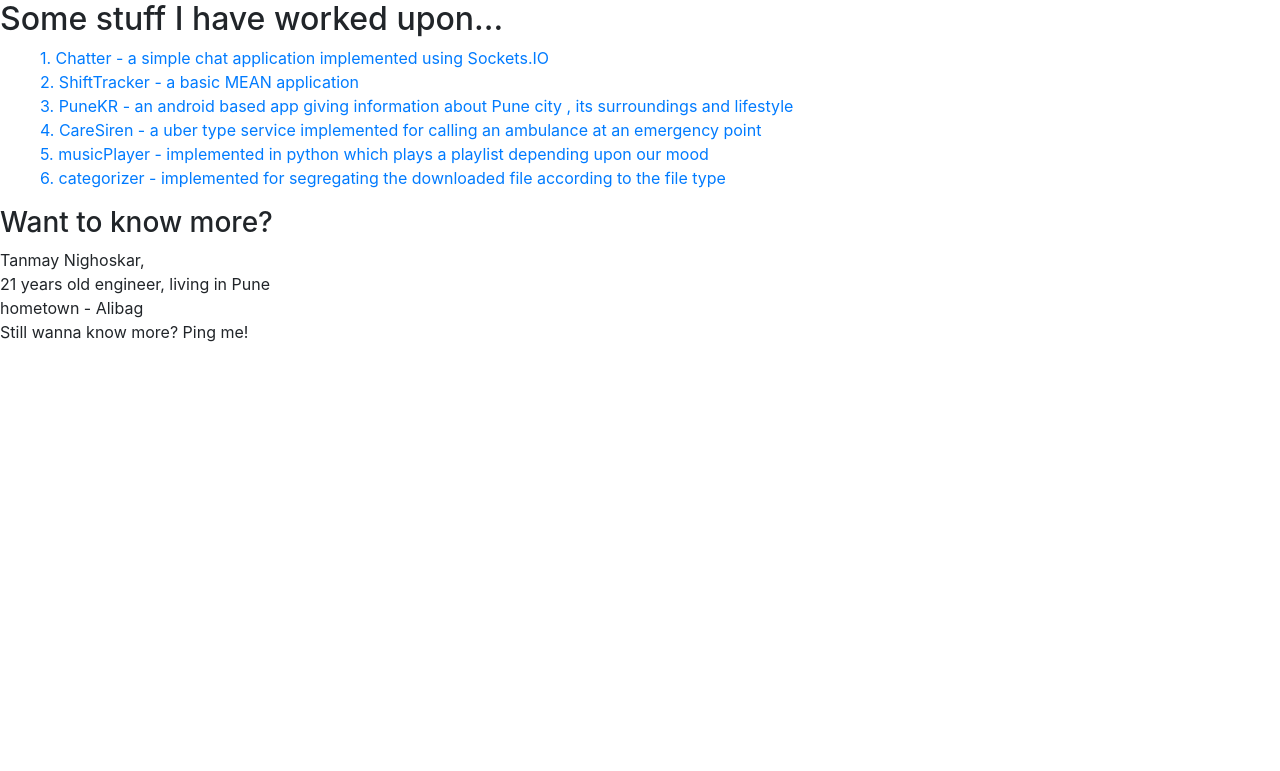
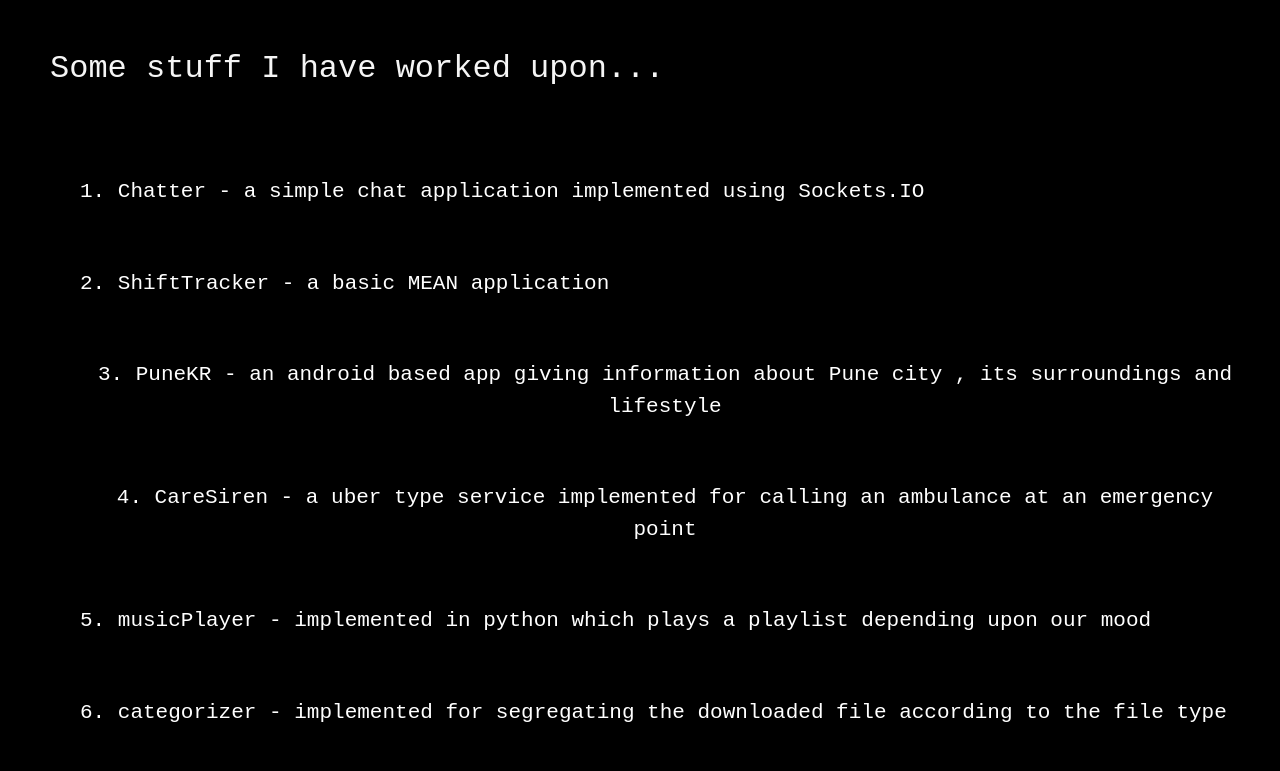
Before and after one commit to NoxZZ/NoxZZ.github.io, a plain HTML site: page info.html in a window 1280 px wide. Shown: the top 771 px of the page. Drawn offline with nearby package versions, Linux system fonts and the light colour scheme.

Commit message:
Add files via upload

```diff
--- a/info.html
+++ b/info.html
@@ -4,11 +4,8 @@
     <meta charset="UTF-8">
     <meta name="viewport" content="width=device-width, initial-scale=1.0">
     <meta http-equiv="X-UA-Compatible" content="ie=edge">
-    <link href="assets/stylesheet_info.css" rel="stylesheet" type="text/css">
+    <link href="./stylesheet_info.css" rel="stylesheet" type="text/css">
     <link rel="stylesheet" type="text/css" href="https://stackpath.bootstrapcdn.com/bootstrap/4.3.1/css/bootstrap.min.css">
-    <script src="https://ajax.googleapis.com/ajax/libs/jquery/3.4.0/jquery.min.js"></script>
-    <script src="https://cdnjs.cloudflare.com/ajax/libs/popper.js/1.14.7/umd/popper.min.js"></script>
-    <script src="https://maxcdn.bootstrapcdn.com/bootstrap/4.3.1/js/bootstrap.min.js"></script>
     <link rel="stylesheet" href="https://cdnjs.cloudflare.com/ajax/libs/font-awesome/4.7.0/css/font-awesome.min.css">
     <title>N0xZ</title>
 </head>
--- a/stylesheet.css
+++ b/stylesheet.css
@@ -0,0 +1,108 @@
+@import url('https://fonts.googleapis.com/css?family=Open+Sans&display=swap');
+html{
+  scroll-behavior: smooth;
+}
+
+body{
+  background-color: black !important;
+
+}
+
+a{
+  color: aliceblue;
+}
+
+a:hover{
+  text-decoration: none !important;
+  outline: none;
+}
+a:focus{
+  outline: none;
+}
+
+#social{
+  float: none;
+  padding-left: 550px;
+  padding-top: 160px;
+}
+
+#tag{
+  margin: 20px;
+}
+
+.name{
+  padding-top: 80px;
+  padding-left: 80px;
+}
+#nox{
+  border: 20px;
+  padding-left:585px ;
+  margin-bottom: 125px;
+  font-size:70px;
+  color: white;
+  font-family: 'Courier New', Courier, monospace;
+}
+h3{
+  color: white;
+  font-family: 'Courier New', Courier, monospace;
+}
+h4{
+  font-family: 'Courier New', Courier, monospace;
+  color: grey;
+}
+
+#aboutMe{
+  color: white;
+  padding:550px 50px;
+  margin-top: 15%;
+  font-family: 'Courier New', Courier, monospace;
+
+}
+
+
+.fa {
+  padding: 20px;
+  font-size: 30px;
+  width: 55px;
+  text-align: center;
+  text-decoration: none;
+  margin: 15px 2px;
+  border-radius: 50%;
+  border-collapse: separate;
+}
+
+.fa:hover {
+  -ms-transform: scale(1.5); /* IE 9 */
+  -webkit-transform: scale(1.5); /* Safari 3-8 */
+  transform: scale(1.5);
+  transition: 0.3s;
+  border-collapse: separate;
+  text-decoration: none !important;
+  background-color: aliceblue;
+}
+
+.fa-facebook {
+  background: #3B5998;
+  color: white;
+}
+
+.fa-twitter {
+  background: #55ACEE;
+  color: white;
+}
+
+.fa-github{
+  background:grey;
+  color: white;
+}
+
+.fa-linkedin {
+  background: #007bb5;
+  color: white;
+}
+
+
+.fa-instagram {
+  background: #125688;
+  color: white;
+}
--- /dev/null
+++ b/stylesheet_info.css
@@ -0,0 +1,61 @@
+body{
+    background-color: black !important;
+  }
+
+  h2{
+    color:whitesmoke;
+    padding-top:50px ;
+    padding-left: 50px;
+  }
+
+  #Projects{
+
+    font-family: 'Courier New', Courier, monospace;
+  }
+
+  #AboutMe{
+    font-family: 'Courier New', Courier, monospace;
+    float: right;
+  }
+
+  ul{
+    padding-top:50px ;
+    padding-left: 50px;
+    font-family: 'Courier New', Courier, monospace;
+    color:grey;
+    font-size: 21px;
+  }
+  a:link ,a:visited{
+    text-decoration: none !important;
+    margin: 15px;
+    background-color:black;
+    color: white;
+    padding:15px;
+    text-align: center;
+    text-decoration: none;
+    display: inline-block;
+  }
+  a:hover, a:active {
+    transition-duration: 0.3s;
+    font-size: 23px;
+    color:white !important;
+    text-decoration: none;
+  }
+  a:focus{
+    outline: none;
+  }
+
+  h3{
+    color:whitesmoke;
+    padding-top:100px ;
+    padding-left: 90px;
+    padding-right: 50px;
+  }
+  p{
+    padding-top:50px ;
+    padding-left: 80px;
+    padding-right:50px ;
+    font-family: 'Courier New', Courier, monospace;
+    color:grey;
+    font-size: 21px;
+  }
```
Also changed, not shown: index.html (added, +26 -0 lines), 1 other file.
